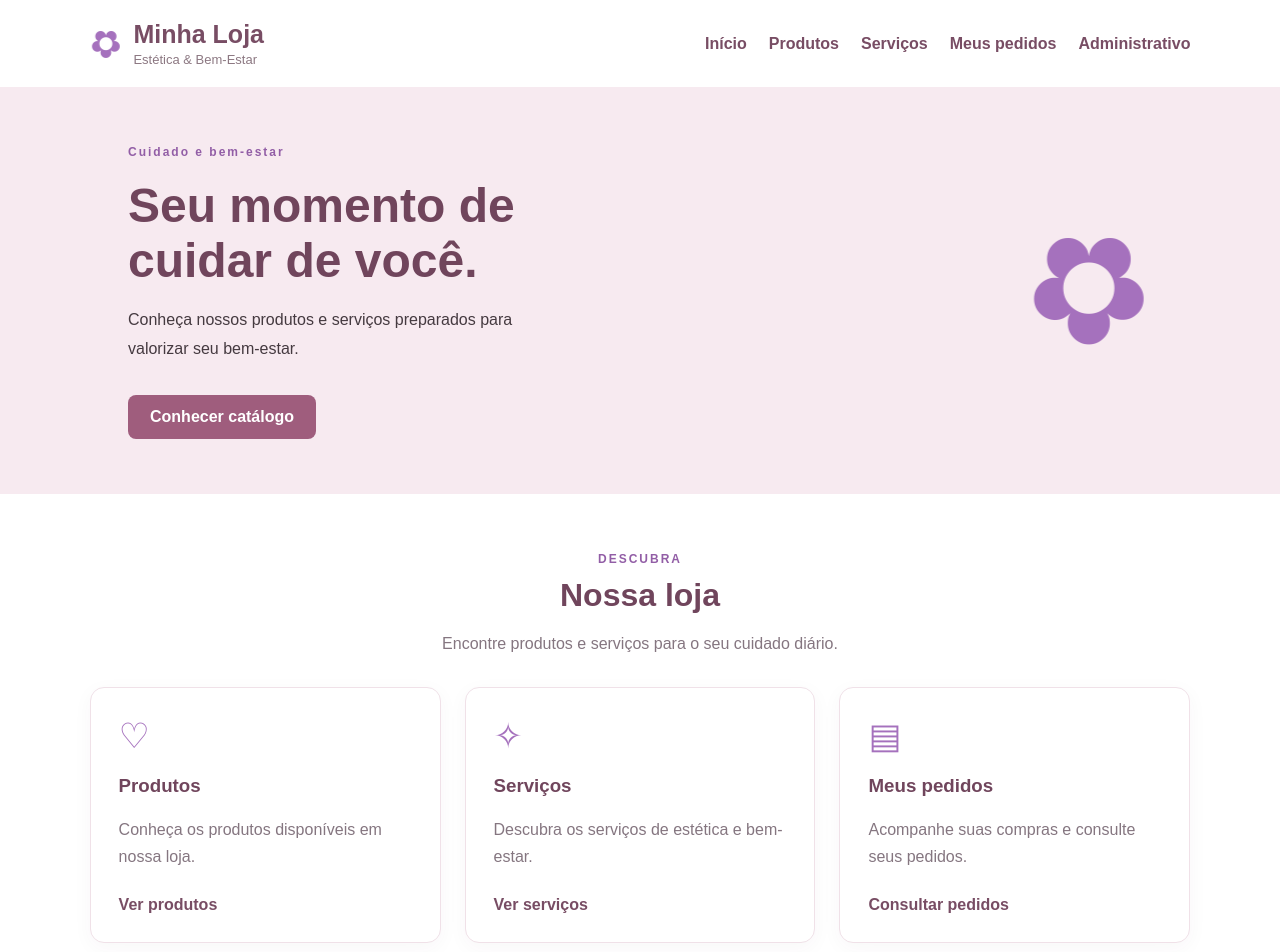
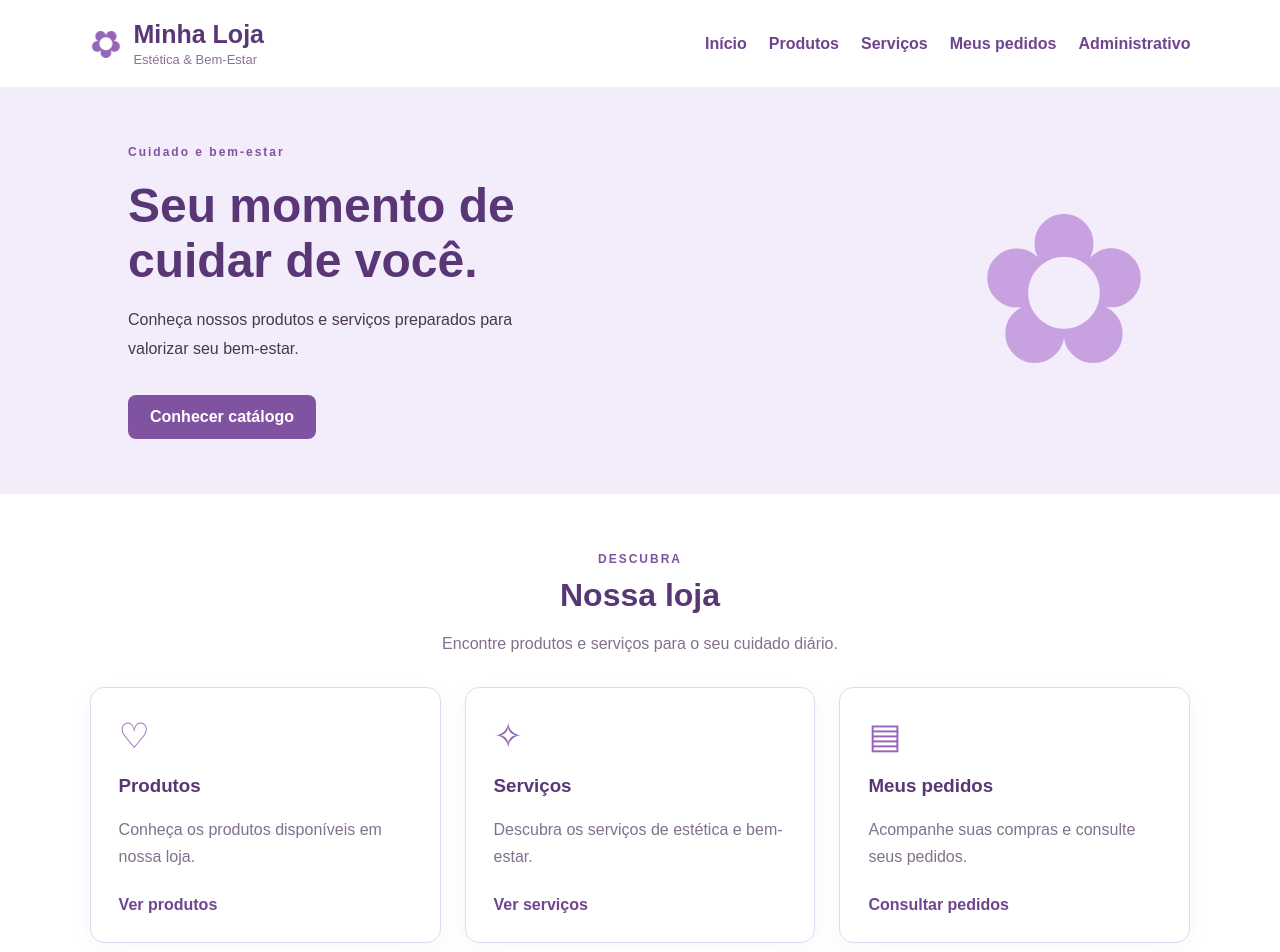
Before and after one commit to annalu-uu/atvd_estetica_loja, an Angular app: page / in a window 1280 px wide. Shown: the top 952 px of the page. Built offline with nearby package versions, Linux system fonts and the light colour scheme.

Commit message:
alterado

```diff
--- a/src/app/app.css
+++ b/src/app/app.css
@@ -1,267 +1,241 @@
 
-/* :host representa o componente principal do Angular */
+/* Configuração geral do componente */
 :host {
-    display: block; /* Faz o componente ocupar um bloco na página */
-    min-height: 100vh; /* Garante altura mínima igual à altura da tela */
-    color: #453a40; /* Define a cor padrão dos textos */
+    display: block;
+    min-height: 100vh;
+    color: #493653;
   }
 
-  /* Cabeçalho do site, onde ficam o nome da loja e o menu */
+  /* Cabeçalho da loja */
   .cabecalho {
-    display: flex; /* Organiza os elementos lado a lado */
-    align-items: center; /* Alinha os elementos verticalmente */
-    justify-content: space-between; /* Separa a marca do menu */
-    gap: 24px; /* Cria espaço entre os elementos */
-    padding: 20px 7%; /* Espaço interno: 20px em cima/baixo e 7% nas laterais */
-    background: #fff; /* Fundo branco */
-    box-shadow: 0 2px 12px #563d4a12; /* Sombra suave abaixo do cabeçalho */
+    display: flex;
+    align-items: center;
+    justify-content: space-between;
+    gap: 24px;
+    padding: 20px 7%;
+    background: #ffffff;
+    box-shadow: 0 2px 12px #59367515;
   }
 
   /* Agrupa a flor pequena e o nome da loja */
   .marca {
-    display: flex; /* Coloca a flor e o texto lado a lado */
-    align-items: center; /* Alinha a flor e o texto pelo centro */
-    gap: 12px; /* Espaço entre a flor e o nome */
+    display: flex;
+    align-items: center;
+    gap: 12px;
   }
 
-  /* Estilo da flor pequena que fica no cabeçalho */
+  /* Flor pequena: cor, tamanho e rotação */
   .marca-icone {
-    color: #bd7194; /* Cor da flor */
-    font-size: 38px; /* Tamanho da flor */
+    display: inline-block;
+    color: #9664b8;
+    font-size: 38px;
+    animation: girar-flor 10s linear infinite;
   }
 
-  /* Estilo do título Minha Loja */
+  /* Nome da loja */
   .marca h1 {
-    margin: 0; /* Remove a margem padrão do título */
-    color: #784d64; /* Cor do título */
-    font-size: 25px; /* Tamanho da letra */
+    margin: 0;
+    color: #593675;
+    font-size: 25px;
   }
 
-  /* Estilo do subtítulo Estética & Bem-Estar */
+  /* Subtítulo da loja */
   .marca p {
-    margin: 3px 0 0; /* Espaço de 3px acima e nenhum nas laterais/abaixo */
-    color: #8c7882; /* Cor do subtítulo */
-    font-size: 13px; /* Tamanho da letra */
+    margin: 3px 0 0;
+    color: #887492;
+    font-size: 13px;
   }
 
-  /* Organiza os links do menu */
+  /* Menu de navegação */
   .menu {
-    display: flex; /* Coloca os links lado a lado */
-    flex-wrap: wrap; /* Permite que os links passem para outra linha */
-    gap: 22px; /* Espaço entre os links */
+    display: flex;
+    flex-wrap: wrap;
+    gap: 22px;
   }
 
-  /* Estilo dos links do menu e dos cartões */
+  /* Links do menu e dos cartões */
   .menu a,
   .categoria a {
-    color: #784d64; /* Cor dos links */
-    font-weight: 600; /* Deixa as letras um pouco mais fortes */
-    text-decoration: none; /* Remove o sublinhado dos links */
+    color: #70458f;
+    font-weight: 600;
+    text-decoration: none;
   }
 
-  /* Muda a cor dos links quando o mouse passa sobre eles */
+  /* Efeito ao passar o mouse nos links */
   .menu a:hover,
   .categoria a:hover {
-    color: #bd7194; /* Cor do link ao passar o mouse */
+    color: #a77ac7;
   }
 
-  /* Seção principal de destaque da página inicial */
+  /* Seção principal da página */
   .destaque {
-    display: flex; /* Organiza o texto e a flor lado a lado */
-    align-items: center; /* Centraliza os elementos verticalmente */
-    justify-content: space-between; /* Separa o texto da flor */
-    gap: 30px; /* Espaço entre o texto e a flor */
-    min-height: 350px; /* Altura mínima da seção */
-    padding: 55px 10%; /* Espaço interno da seção */
-    background: #f7eaf0; /* Fundo rosa-claro */
+    display: flex;
+    align-items: center;
+    justify-content: space-between;
+    gap: 30px;
+    min-height: 350px;
+    padding: 55px 10%;
+    background: #f3ecfa;
   }
 
-  /* Limita a largura do conteúdo textual da seção principal */
+  /* Limita a largura do texto principal */
   .destaque-conteudo {
-    max-width: 560px; /* Impede que o texto fique muito largo */
+    max-width: 560px;
   }
 
-  /* Estilo da etiqueta e do pequeno título da seção */
+  /* Etiqueta e título pequeno */
   .etiqueta,
   .titulo-secao span {
-    color: #925ea6; /* Cor roxa dos textos */
-    font-size: 12px; /* Tamanho pequeno da letra */
-    font-weight: 700; /* Deixa a letra em negrito */
-    letter-spacing: 2px; /* Aumenta o espaço entre as letras */
+    color: #8053a0;
+    font-size: 12px;
+    font-weight: 700;
+    letter-spacing: 2px;
   }
 
-  /* Estilo do título principal da página */
+  /* Título principal */
   .destaque h2 {
-    margin: 18px 0; /* Espaço acima e abaixo do título */
-    color: #70455c; /* Cor do título */
+    margin: 18px 0;
+    color: #593675;
     font-size: clamp(32px, 5vw, 48px);
-    /* O tamanho se adapta à tela:
-       mínimo de 32px, preferência de 5vw e máximo de 48px */
-    line-height: 1.15; /* Controla o espaço entre as linhas */
+    line-height: 1.15;
   }
 
-  /* Estilo do parágrafo da seção principal */
+  /* Parágrafo principal */
   .destaque p {
-    max-width: 440px; /* Limita a largura do parágrafo */
-    line-height: 1.8; /* Aumenta o espaço entre as linhas */
+    max-width: 440px;
+    line-height: 1.8;
   }
 
-  /* Estilo do botão Conhecer catálogo */
+  /* Botão Conhecer catálogo */
   .botao {
-    display: inline-block; /* Permite aplicar largura, altura e margens */
-    margin-top: 15px; /* Espaço acima do botão */
-    padding: 13px 22px; /* Espaço interno vertical e horizontal */
-    border-radius: 8px; /* Arredonda os cantos */
-    background: #9f5d7d; /* Fundo rosa-escuro */
-    color: #fff; /* Texto branco */
-    font-weight: 600; /* Texto um pouco mais forte */
-    text-decoration: none; /* Remove o sublinhado */
+    display: inline-block;
+    margin-top: 15px;
+    padding: 13px 22px;
+    border-radius: 8px;
+    background: #8053a0;
+    color: #ffffff;
+    font-weight: 600;
+    text-decoration: none;
   }
 
-  /* Muda o fundo do botão quando o mouse passa sobre ele */
+  /* Efeito ao passar o mouse no botão */
   .botao:hover {
-    background: #804662; /* Fundo mais escuro */
+    background: #593675;
   }
 
-  /* Estilo da flor grande da seção principal */
+  /* Flor grande da página inicial */
   .destaque-icone {
-    color: #d7a6bc; /* Cor rosa da flor */
+    display: inline-block;
+    color: #c8a2e0;
     font-size: clamp(100px, 20vw, 210px);
-    /* A flor cresce ou diminui conforme a tela,
-       sem ficar menor que 100px ou maior que 210px */
+    animation: girar-flor 10s linear infinite;
   }
 
-  /* Espaçamento da seção Nossa loja */
-  .secao {
-    padding: 55px 7%; /* Espaço interno da seção */
+  /* Animação usada pelas duas flores */
+  @keyframes girar-flor {
+    from {
+      transform: rotate(0deg);
+    }
+
+    to {
+      transform: rotate(360deg);
+    }
   }
 
-  /* Centraliza o título e a descrição da seção */
-  .titulo-secao {
-    margin-bottom: 30px; /* Espaço abaixo do título */
-    text-align: center; /* Centraliza o texto */
+  /* Seção Nossa loja */
+  .secao {
+    padding: 55px 7%;
   }
 
-  /* Estilo do título Nossa loja */
-  .titulo-secao h2 {
-    margin: 10px 0; /* Espaço acima e abaixo */
-    color: #70455c; /* Cor do título */
-    font-size: 32px; /* Tamanho da letra */
+  /* Título e descrição da seção */
+  .titulo-secao {
+    margin-bottom: 30px;
+    text-align: center;
   }
 
-  /* Estilo das descrições da seção e dos cartões */
+  /* Título Nossa loja */
+  .titulo-secao h2 {
+    margin: 10px 0;
+    color: #593675;
+    font-size: 32px;
+  }
+
+  /* Descrições da seção e dos cartões */
   .titulo-secao p,
   .categoria p {
-    color: #857680; /* Cor dos parágrafos */
-    line-height: 1.7; /* Espaçamento entre linhas */
+    color: #82718d;
+    line-height: 1.7;
   }
 
-  /* Organiza os três cartões em colunas */
+  /* Organiza os cartões em três colunas */
   .categorias {
-    display: grid; /* Ativa o sistema de grade */
+    display: grid;
     grid-template-columns: repeat(3, minmax(0, 1fr));
-    /* Cria três colunas com larguras iguais */
-    gap: 24px; /* Espaço entre os cartões */
+    gap: 24px;
   }
 
-  /* Aparência dos cartões Produtos, Serviços e Meus pedidos */
+  /* Aparência dos cartões */
   .categoria {
-    padding: 28px; /* Espaço interno do cartão */
-    border: 1px solid #f0e1e8; /* Borda fina rosa-clara */
-    border-radius: 14px; /* Cantos arredondados */
-    background: #fff; /* Fundo branco */
-    box-shadow: 0 5px 20px #563d4a0a; /* Sombra suave */
+    padding: 28px;
+    border: 1px solid #e5d7f0;
+    border-radius: 14px;
+    background: #ffffff;
+    box-shadow: 0 5px 20px #5936750a;
   }
 
-  /* Estilo dos ícones dentro dos cartões */
+  /* Ícones dos cartões */
   .categoria-icone {
-    color: #a571bd; /* Cor roxa dos ícones */
-    font-size: 35px; /* Tamanho dos ícones */
+    color: #9664b8;
+    font-size: 35px;
   }
 
-  /* Cor dos títulos dos cartões */
+  /* Títulos dos cartões */
   .categoria h3 {
-    color: #70455c; /* Cor do título */
+    color: #593675;
   }
 
   /* Espaçamento dos links dos cartões */
   .categoria a {
-    display: inline-block; /* Permite aplicar margem */
-    margin-top: 10px; /* Espaço acima do link */
+    display: inline-block;
+    margin-top: 10px;
   }
 
-  /* Rodapé do site */
+  /* Rodapé */
   .rodape {
-    padding: 25px; /* Espaço interno do rodapé */
-    background: #70455c; /* Fundo roxo-escuro */
-    color: #fff; /* Texto branco */
-    text-align: center; /* Centraliza os textos */
+    padding: 25px;
+    background: #593675;
+    color: #ffffff;
+    text-align: center;
   }
 
-  /* Remove margens grandes dos parágrafos do rodapé */
+  /* Espaçamento dos textos do rodapé */
   .rodape p {
-    margin: 5px; /* Espaço pequeno entre os parágrafos */
+    margin: 5px;
   }
 
-  /* Configurações para telas com largura de até 760px,
-     como celulares e alguns tablets */
+  /* Ajustes para celulares e telas menores */
   @media (max-width: 760px) {
-
-    /* Organiza o cabeçalho verticalmente em telas pequenas */
     .cabecalho {
-      align-items: flex-start; /* Alinha os elementos à esquerda */
-      flex-direction: column; /* Coloca a marca e o menu em linhas diferentes */
+      align-items: flex-start;
+      flex-direction: column;
     }
 
-    /* Reduz o espaço entre os links do menu */
     .menu {
-      gap: 14px; /* Menor espaço entre os links */
+      gap: 14px;
     }
 
-    /* Reduz o espaçamento da seção principal */
     .destaque {
-      padding: 40px 7%; /* Menor espaço interno */
+      padding: 40px 7%;
     }
 
-    /* Esconde a flor grande em telas pequenas */
+    /* Mantém o comportamento original: esconde a flor grande
+       em telas com largura de até 760px */
     .destaque-icone {
-      display: none; /* A flor não aparece no celular */
+      display: none;
     }
 
-    /* Coloca os cartões um abaixo do outro */
+    /* Mostra os cartões um abaixo do outro */
     .categorias {
-      grid-template-columns: 1fr; /* Uma única coluna */
+      grid-template-columns: 1fr;
     }
   }
-
-  /* ANIMAÇÃO DAS FLORES */
-
-  /* Configura a flor pequena do cabeçalho */
-  .marca-icone {
-    display: inline-block;
-    /* Permite aplicar a rotação corretamente ao símbolo */
-    color: #a571bd; /* Cor roxa da flor pequena */
-    font-size: 38px; /* Tamanho da flor pequena */
-    animation: girar-flor 10s linear infinite;
-  }
-
-  /* Define como a rotação acontece */
-  @keyframes girar-flor {
-
-    from {
-      transform: rotate(0deg); /* Começa sem rotação */
-    }
-
-    to {
-      transform: rotate(360deg); /* Completa uma volta */
-    }
-  }
-
-  /* Configura a flor grande da seção principal */
-  .destaque-icone {
-    display: inline-block; /* Permite girar o símbolo */
-    font-size: 150px; /* Tamanho definido para a flor grande */
-    color: #a571bd; /* Cor rosa da flor grande */
-    animation: girar-flor 10s linear infinite;
-    /* Faz a flor grande girar continuamente em 10 segundos */
-  }
--- a/src/index.html
+++ b/src/index.html
@@ -1,5 +1,5 @@
 <!doctype html>
-<html lang="en">
+<html lang="pt-br">
   <head>
     <meta charset="utf-8" />
     <title>AtvdEstetica</title>
```
Also changed, not shown: src/app/app.html (+12 -0 lines).
